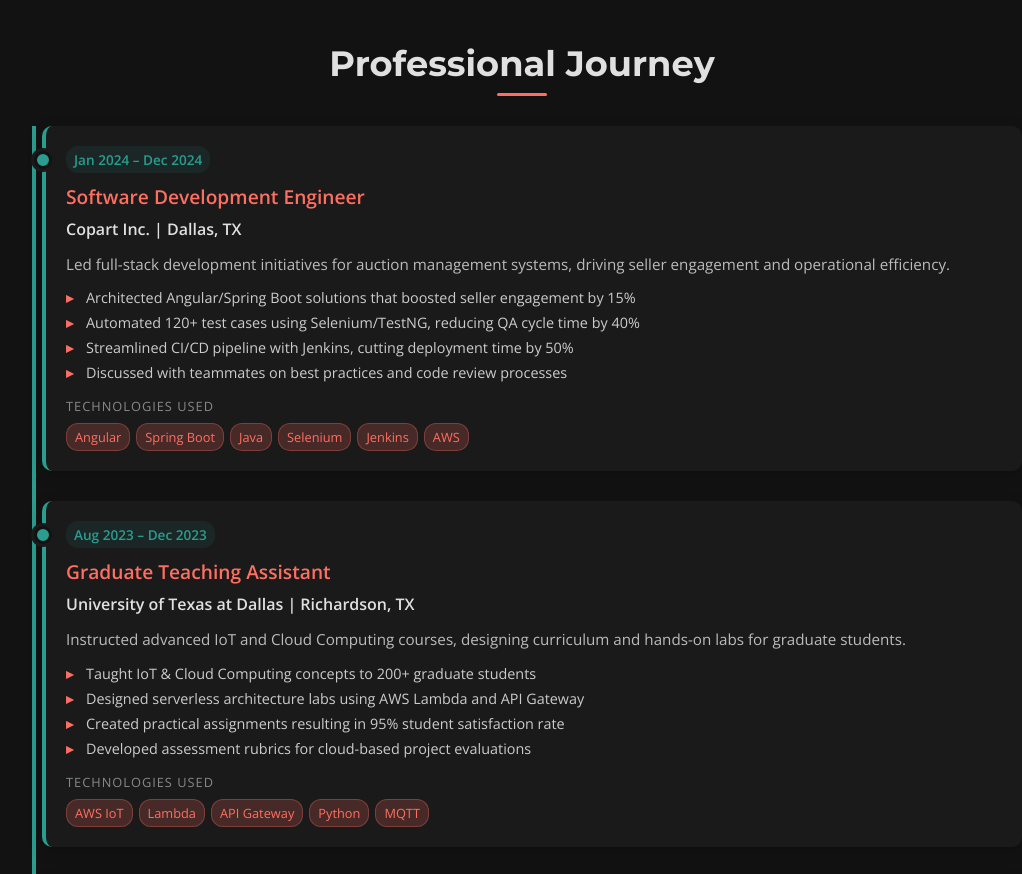
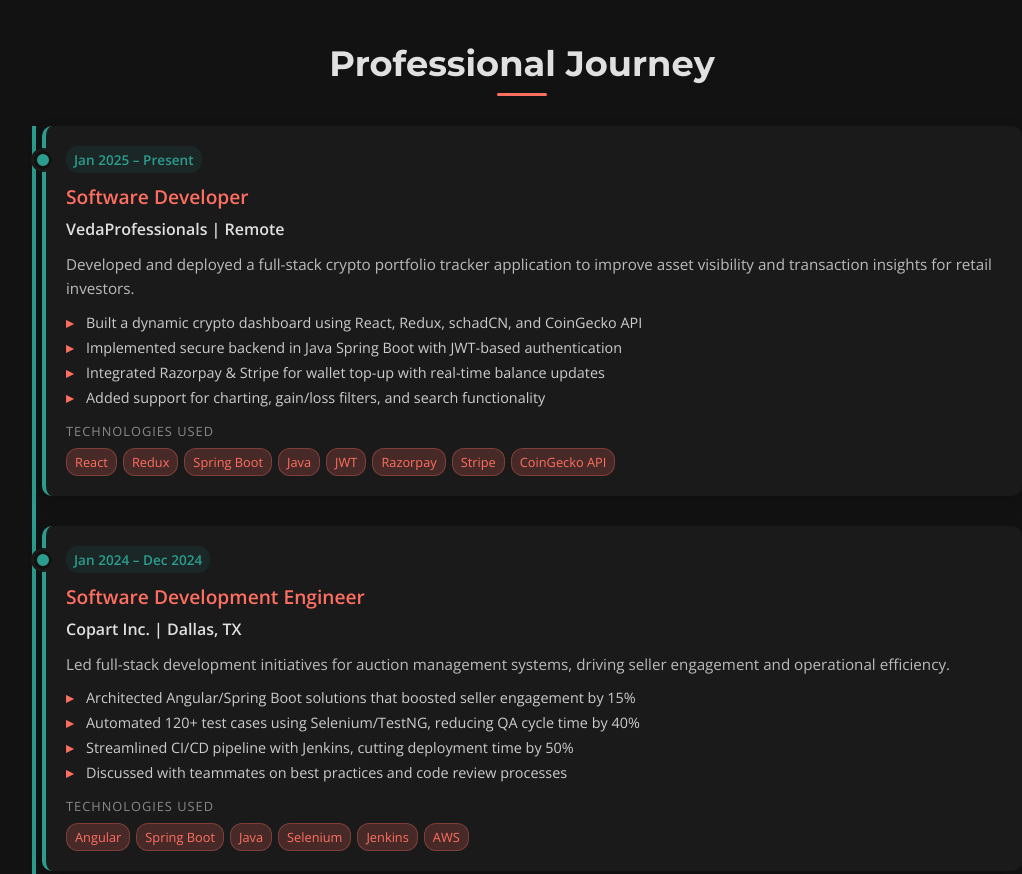
Before and after one commit to chiken-little/HarshaPortfolio, a plain HTML site: page index.html in a window 1280 px wide. Shown: the part 2600-3474 px from the top of the page, without its empty margins (118-1140 px from the left). Drawn offline with nearby package versions, Linux system fonts and the light colour scheme.

Commit message:
Update index.html

```diff
--- a/index.html
+++ b/index.html
@@ -963,6 +963,36 @@
     <div class="container">
       <h2 class="section-title">Professional Journey</h2>
       <div class="timeline">
+        <!-- Updated timeline item for VedaProfessionals -->
+        <div class="timeline-item reveal">
+          <time>Jan 2025 – Present</time>
+          <h4>Software Developer</h4>
+          <div class="company">VedaProfessionals | Remote</div>
+          <div class="description">
+            Developed and deployed a full-stack crypto portfolio tracker application to improve asset visibility and
+            transaction insights for retail investors.
+          </div>
+          <ul class="achievements">
+            <li>Built a dynamic crypto dashboard using React, Redux, schadCN, and CoinGecko API</li>
+            <li>Implemented secure backend in Java Spring Boot with JWT-based authentication</li>
+            <li>Integrated Razorpay & Stripe for wallet top-up with real-time balance updates</li>
+            <li>Added support for charting, gain/loss filters, and search functionality</li>
+          </ul>
+          <div class="tech-stack">
+            <div class="label">Technologies Used</div>
+            <div class="tech-tags">
+              <span class="tech-tag">React</span>
+              <span class="tech-tag">Redux</span>
+              <span class="tech-tag">Spring Boot</span>
+              <span class="tech-tag">Java</span>
+              <span class="tech-tag">JWT</span>
+              <span class="tech-tag">Razorpay</span>
+              <span class="tech-tag">Stripe</span>
+              <span class="tech-tag">CoinGecko API</span>
+            </div>
+          </div>
+        </div>
+
         <div class="timeline-item reveal">
           <time>Jan 2024 – Dec 2024</time>
           <h4>Software Development Engineer</h4>
```
